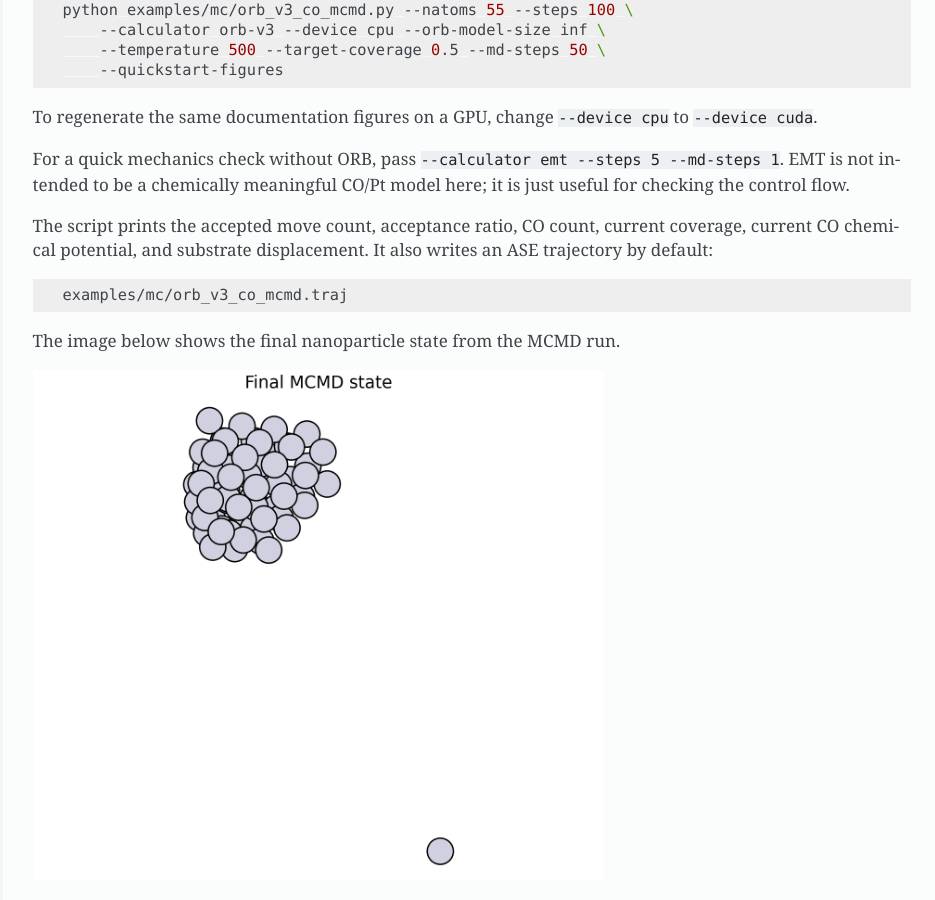
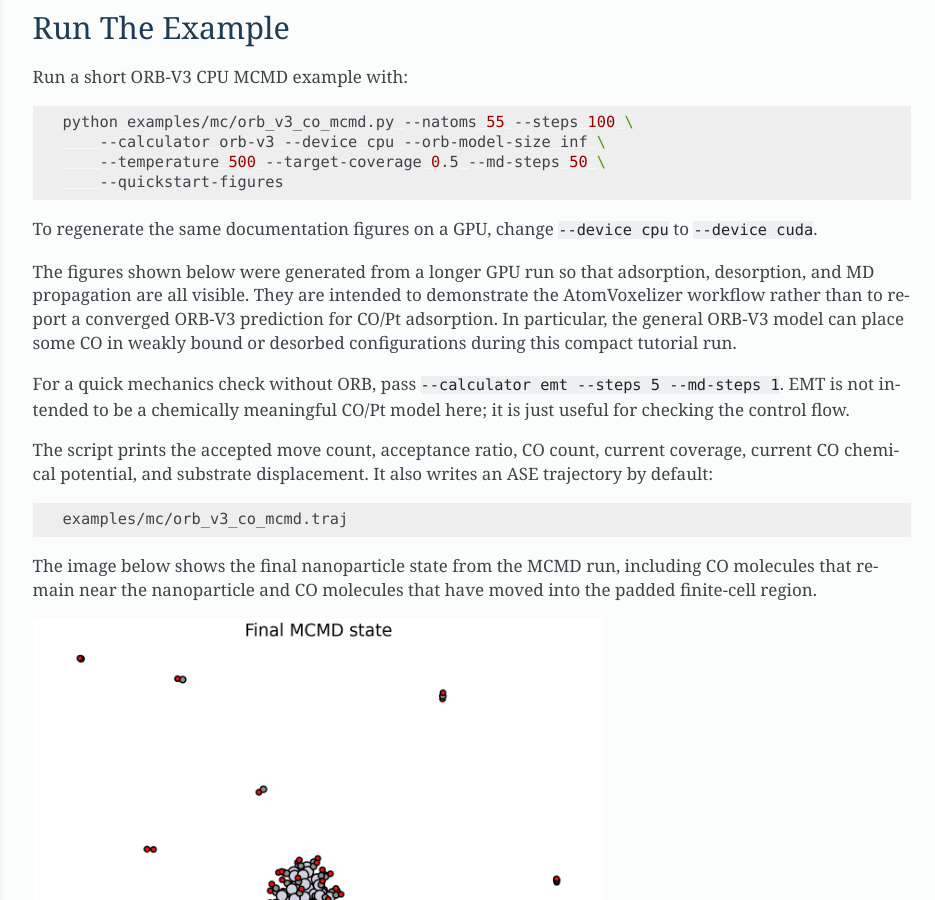
Before and after one commit to tgmaxson/atomvoxelizer, a Sphinx documentation site: the page built from docs/source/quickstart.rst, in a window 1280 px wide and 900 px high, scrolled down 3584 px. Shown: the whole window, without its empty margins (313-1248 px from the left). Built offline with Sphinx 7.4.7, drawn with Linux system fonts in a browser that asks for light colours; some of the changed text lies outside the part shown.

Commit message:
Update MCMD quickstart figures

```diff
--- a/docs/source/examples.rst
+++ b/docs/source/examples.rst
@@ -123,7 +123,9 @@
 conservative ORB-V3 infinite-neighbor model on CPU. ASE EMT is available with
 ``--calculator emt`` for quick control-flow checks. Coverage is counted as
 ``N_CO / N_surface_atoms`` and adsorption is capped by ``--max-coverage`` so the
-number of sampled voxel sites does not define the maximum CO loading.
+number of sampled voxel sites does not define the maximum CO loading. This is a
+workflow demonstration; the ORB-V3 tutorial settings are not presented as a
+validated CO/Pt adsorption model.
 
 .. code-block:: bash
 
--- a/docs/source/quickstart.rst
+++ b/docs/source/quickstart.rst
@@ -6,6 +6,12 @@
 runs a simple CO adsorption/desorption MCMD loop. The runnable example defaults
 to ORB-V3 on CPU with the conservative infinite-neighbor model. ASE EMT is kept
 as a fast fallback for testing the mechanics of the workflow.
+
+The goal of this tutorial is to show how a voxel surface mask can drive trial
+move generation. The ORB-V3 settings used here are convenient for a compact
+demonstration, but the output should be treated as qualitative unless the
+calculator, chemical potential, sampling length, and adsorption model have been
+validated for the system being studied.
 
 The complete script is available at
 ``examples/mc/orb_v3_co_mcmd.py``.
@@ -173,6 +179,12 @@
 To regenerate the same documentation figures on a GPU, change ``--device cpu``
 to ``--device cuda``.
 
+The figures shown below were generated from a longer GPU run so that adsorption,
+desorption, and MD propagation are all visible. They are intended to demonstrate
+the AtomVoxelizer workflow rather than to report a converged ORB-V3 prediction
+for CO/Pt adsorption. In particular, the general ORB-V3 model can place some CO
+in weakly bound or desorbed configurations during this compact tutorial run.
+
 For a quick mechanics check without ORB, pass ``--calculator emt --steps 5
 --md-steps 1``. EMT is not intended to be a chemically meaningful CO/Pt model
 here; it is just useful for checking the control flow.
@@ -185,7 +197,9 @@
 
    examples/mc/orb_v3_co_mcmd.traj
 
-The image below shows the final nanoparticle state from the MCMD run.
+The image below shows the final nanoparticle state from the MCMD run, including
+CO molecules that remain near the nanoparticle and CO molecules that have moved
+into the padded finite-cell region.
 
 .. image:: _static/quickstart_co_mcmd_final.png
    :alt: Final ASE-rendered nanoparticle state after voxel-guided CO MCMD
```
Also changed, not shown: docs/source/_static/quickstart_co_mcmd_final.png, docs/source/_static/quickstart_co_mcmd_sites.png.
